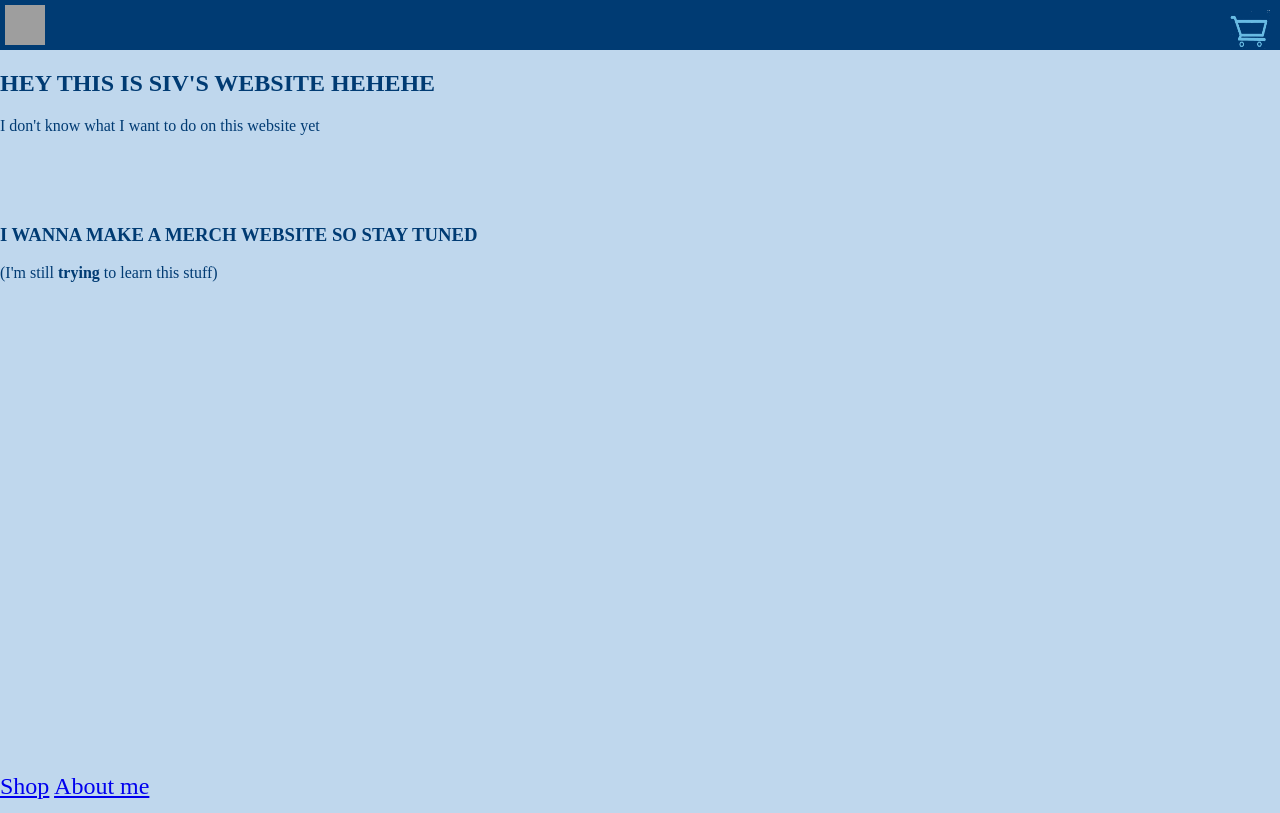
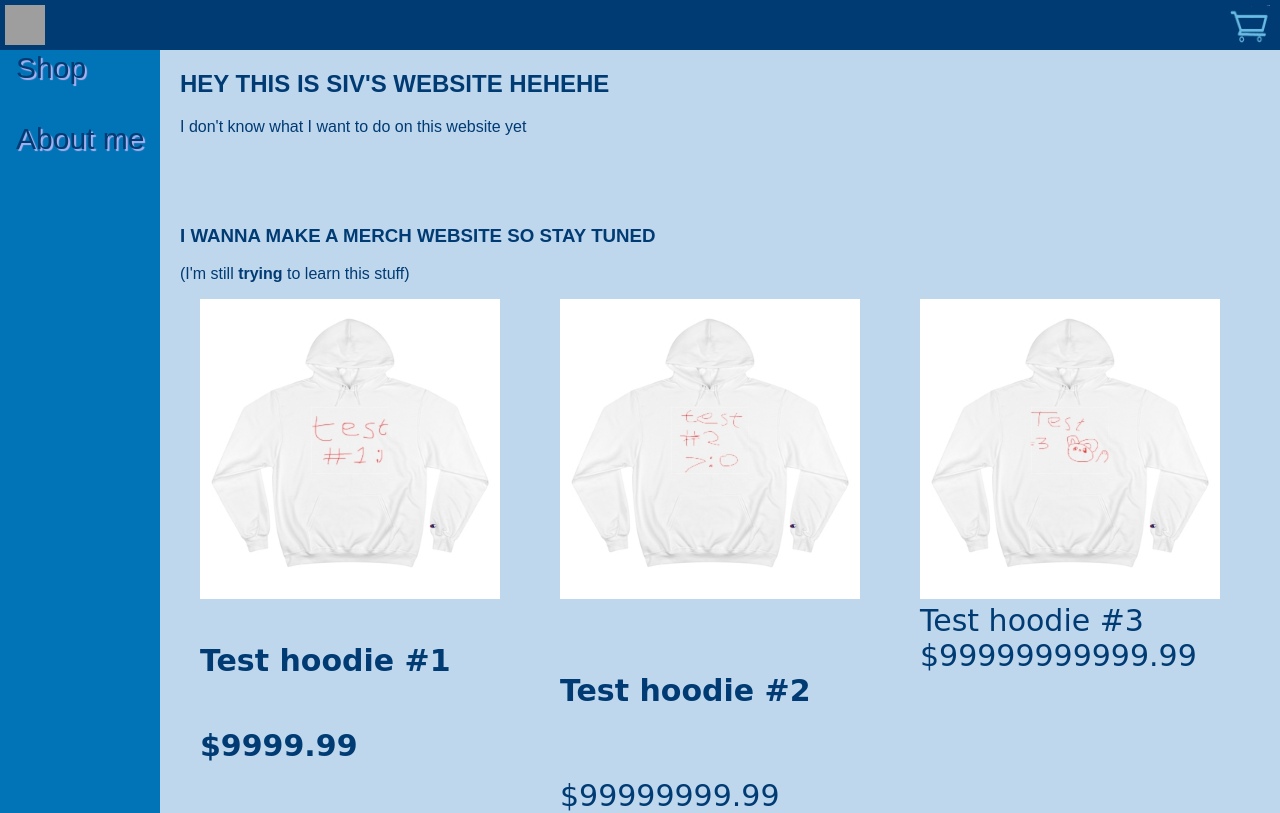
Before and after one commit to Siv904/SivWebsite, a Flask app: page / in a window 1280 px wide. Run offline with Flask 2, Linux system fonts and the light colour scheme; grey boxes are pictures that could not be loaded.

Commit message:
Fixed sidebar, added items

```diff
--- a/static/style.css
+++ b/static/style.css
@@ -3,41 +3,87 @@ body {
   margin: 0;
 }
 
-p, h1, h2, h3, h4, h5, h6 {
+p, h1, h2, h3 {
   color: #003B73;
+  font-family: Sans-serif;
+  margin-left: 180px;
 }
 
-footer {
-  position: absolute;
-  bottom: 0;
-  font-size: 150%;
+h2 {
+  margin-top: 70px;
+}
+
+h4, h5, h6, h7, h8, h9 {
+  color: #003B73;
+  font-size: 30px;
+  font-family: Cursive;
 }
 
 .header {
   width: 100%;
   height: 50px;
+  top: 0px;
   padding: 0px;
   margin: 0px;
-  background-color: #003B73; /* https://www.canva.com/colors/color-palettes/speckled-eggs/ */
+  position: fixed;
+  z-index: 10;
+  background-color: #003B73;
 }
 
 .header img {
   padding: 5px;
+  z-index: 10;
 }
 
 .cart {
   position: absolute;
-  top: 10px;
+  top: 5px;
   right: 10px;
+  z-index: 15;
 }
 
-.items {
-  padding: 20px;
+/* The sidebar menu */
+.sidenav {
+  height: 100%; /* Full-height: remove this if you want "auto" height */
+  width: 160px; /* Set the width of the sidebar */
+  position: fixed; /* Fixed Sidebar (stay in place on scroll) */
+  z-index: 1; /* Stay on top */
+  top: 0; /* Stay at the top */
+  left: 0;
+  background-color: #0074B7; /*color*/
+  overflow-x: hidden; /* Disable horizontal scroll */
+  padding-top: 20px;
+  font-family: Fantasy;
 }
 
-.item {
-  background-color: black;
-  width: 100px;
-  height: 200px;
-  border-radius: 20px;
+.sidenav a {
+  margin-top: 25px;
+  padding: 6px 8px 6px 16px;
+  text-decoration: none;
+  font-size: 30px;
+  color: #003B73;
+  display: block;
+  text-shadow: 2px 2px 1px #B1B2F0;
 }
+
+.sidenav a:hover {
+  color: #B1B2F0;
+  text-shadow: 2px 2px 1px #003B73;
+}
+
+.products {
+  display: flex;
+  flex-wrap: wrap;
+  margin-left: 200px;
+}
+
+.product-card {
+  flex: 1 16%;
+}
+
+.product-image img {
+  max-width: 300px;
+}
+
+/* https://www.canva.com/colors/color-palettes/speckled-eggs/ */
+/* Sans-serif, Cursive */
--- a/templates/cart.html
+++ b/templates/cart.html
@@ -6,8 +6,9 @@
 </head>
 <body>
   <div class="header">
-        <a target="static/Shopping cart.png" href="/cart/">
+        <a target="static/Shopping cart.png" href="/">
     <img src="https://yt3.ggpht.com/a/AATXAJwkUO1O4uzkoUQHbxO0P_Ztuz7Yk3p8uAGGWQ=s900-c-k-c0xffffffff-no-rj-mo" width="40px"height="40px">
     </a>
   </div>
 </body>
+</html>
--- a/templates/index.html
+++ b/templates/index.html
@@ -5,7 +5,7 @@
 </head>
 <body>
   <div class="header">
-        <a target="static/Shopping cart.png" href="/cart/">
+        <a target="static/Shopping cart.png" href="/">
     <img src="https://yt3.ggpht.com/a/AATXAJwkUO1O4uzkoUQHbxO0P_Ztuz7Yk3p8uAGGWQ=s900-c-k-c0xffffffff-no-rj-mo" width="40px"height="40px">
     </a>
   </div>
@@ -19,6 +19,8 @@
     <h2>HEY THIS IS SIV'S WEBSITE HEHEHE
     </h2>
 
+  <div class= "text">
+
   	  <p>I don't know what I want to do on this website yet
       </p>
 
@@ -28,10 +30,48 @@
 
       <p>(I'm still <strong>trying</strong> to learn this stuff)
       </p>
+  </div>
+
 
 </body>
 
-<footer>
+<section class="products">
+
+
+  <div class="sidenav">
     <a href="/shop/">Shop</a>
     <a href="/about-me/">About me</a>
-</footer>
+  </div>
+
+  <div class="product-card">
+    <div class="product-image">
+      <img src="static/test 1 hoodie.jpg">
+    </div>
+    <div class="product-info">
+      <h4>Test hoodie #1</h4>
+      <h5>$9999.99</h5>
+    </div>
+  </div>
+
+  <div class="product-card">
+    <div class="product-image">
+      <img src="static/test 2 hoodie.jpg">
+    </div>
+    <div class="product-info">
+      <h6>Test hoodie #2</h6>
+      <h7>$99999999.99</h7>
+    </div>
+  </div>
+
+  <div class="product-card">
+    <div class="product-image">
+      <img src="static/test 3 hoodie.jpg">
+    </div>
+    <div class="product-info">
+      <h8>Test hoodie #3</h8>
+      <h9>$99999999999.99</h9>
+    </div>
+  </div>
+
+</section>
+</html>
```
Also changed, not shown: templates/aboutme.html (+6 -5 lines), templates/shop.html (+1 -6 lines), static/Instagram logo.png (added), static/Twitter-logo.png (added), static/Youtube-logo.png (added), static/test 1 hoodie.jpg (added), static/test 2 hoodie.jpg (added), static/test 3 hoodie.jpg (added), static/twitch-logo.jpg (added). Lines whose indentation alone changed are shown as unchanged.
